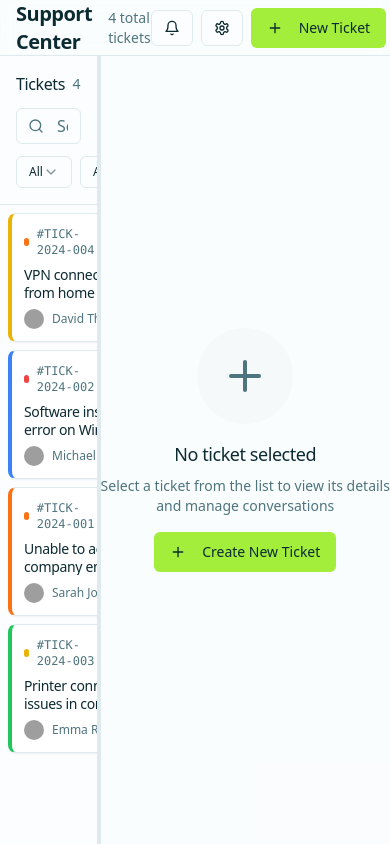
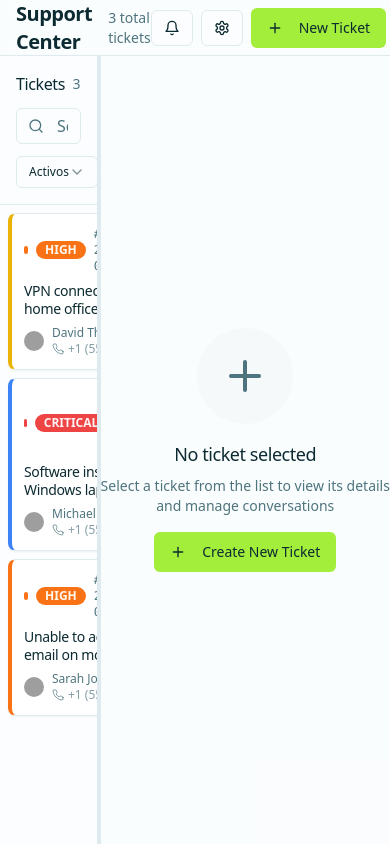
Before and after one commit to branzontech/helpdesk-insights-dashboard, a React (Vite) app: page /tickets in a window 390 px wide. Built offline with nearby package versions, Linux system fonts and the light colour scheme; grey boxes are pictures that could not be loaded.

Commit message:
feat: Add phone number and priority to ticket list
Update TicketList to display phone number and priority for each ticket.
Filter out completed tickets from the main view, but ensure they are accessible in a historical view.

```diff
--- a/src/components/ticket/TicketLayout.tsx
+++ b/src/components/ticket/TicketLayout.tsx
@@ -17,10 +17,12 @@ const TicketLayout = () => {
     searchQuery,
     statusFilter,
     priorityFilter,
+    showHistory,
     setSelectedTicketId,
     setSearchQuery,
     setStatusFilter,
     setPriorityFilter,
+    setShowHistory,
     createTicket,
     updateTicket,
     addMessage
@@ -75,6 +77,8 @@ const TicketLayout = () => {
               onStatusFilterChange={setStatusFilter}
               priorityFilter={priorityFilter}
               onPriorityFilterChange={setPriorityFilter}
+              showHistory={showHistory}
+              onShowHistoryChange={setShowHistory}
             />
           </Panel>
 
--- a/src/components/ticket/TicketList.tsx
+++ b/src/components/ticket/TicketList.tsx
@@ -10,7 +10,9 @@ import {
   MoreVertical,
   SortDesc,
   Calendar,
-  Tag as TagIcon
+  Tag as TagIcon,
+  Phone,
+  History
 } from 'lucide-react';
 import { Input } from '@/components/ui/input';
 import { Button } from '@/components/ui/button';
@@ -34,6 +36,8 @@ interface TicketListProps {
   onStatusFilterChange: (status: string) => void;
   priorityFilter: string;
   onPriorityFilterChange: (priority: string) => void;
+  showHistory?: boolean;
+  onShowHistoryChange?: (show: boolean) => void;
 }
 
 const getStatusIcon = (status: string) => {
@@ -58,6 +62,16 @@ const getStatusColor = (status: string) => {
 
 const getPriorityBadge = (priority: string) => {
   const colors = {
+    critical: 'bg-red-500 text-red-50',
+    high: 'bg-orange-500 text-orange-50',
+    medium: 'bg-yellow-500 text-yellow-50',
+    low: 'bg-green-500 text-green-50'
+  };
+  return colors[priority as keyof typeof colors] || 'bg-gray-500 text-gray-50';
+};
+
+const getPriorityDot = (priority: string) => {
+  const colors = {
     critical: 'bg-red-500',
     high: 'bg-orange-500',
     medium: 'bg-yellow-500',
@@ -75,7 +89,9 @@ const TicketList: React.FC<TicketListProps> = ({
   statusFilter,
   onStatusFilterChange,
   priorityFilter,
-  onPriorityFilterChange
+  onPriorityFilterChange,
+  showHistory,
+  onShowHistoryChange
 }) => {
   const [sortBy, setSortBy] = useState<'created' | 'updated' | 'priority'>('updated');
 
@@ -124,15 +140,16 @@ const TicketList: React.FC<TicketListProps> = ({
         {/* Compact Filters */}
         <div className="flex space-x-2">
           <Select value={statusFilter} onValueChange={onStatusFilterChange}>
-            <SelectTrigger className="w-24 h-8 text-xs">
+            <SelectTrigger className="w-28 h-8 text-xs">
               <SelectValue placeholder="Status" />
             </SelectTrigger>
             <SelectContent>
-              <SelectItem value="all">All</SelectItem>
-              <SelectItem value="open">Open</SelectItem>
-              <SelectItem value="inProgress">Active</SelectItem>
-              <SelectItem value="pending">Pending</SelectItem>
-              <SelectItem value="closed">Closed</SelectItem>
+              <SelectItem value="all">Todos</SelectItem>
+              <SelectItem value="active">Activos</SelectItem>
+              <SelectItem value="open">Abiertos</SelectItem>
+              <SelectItem value="inProgress">En Progreso</SelectItem>
+              <SelectItem value="pending">Pendientes</SelectItem>
+              <SelectItem value="history">Histórico</SelectItem>
             </SelectContent>
           </Select>
 
@@ -192,10 +209,16 @@ const TicketList: React.FC<TicketListProps> = ({
               >
                 <CardContent className="p-3">
                   <div className="space-y-2">
-                    {/* Header - Simplified */}
+                     {/* Header - Simplified */}
                     <div className="flex items-start justify-between">
                       <div className="flex items-center space-x-2 min-w-0 flex-1">
-                        <div className={`w-2 h-2 rounded-full ${getPriorityBadge(ticket.priority)}`} />
+                        <div className={`w-2 h-2 rounded-full ${getPriorityDot(ticket.priority)}`} />
+                        <Badge
+                          variant="secondary"
+                          className={`text-xs px-2 py-0 ${getPriorityBadge(ticket.priority)}`}
+                        >
+                          {ticket.priority.toUpperCase()}
+                        </Badge>
                         <span className="text-xs font-mono text-muted-foreground">
                           #{ticket.id}
                         </span>
@@ -236,8 +259,16 @@ const TicketList: React.FC<TicketListProps> = ({
                             {ticket.customer.name.split(' ').map(n => n[0]).join('')}
                           </AvatarFallback>
                         </Avatar>
-                        <div className="text-xs text-muted-foreground truncate">
-                          {ticket.customer.name}
+                        <div className="flex flex-col min-w-0 flex-1">
+                          <div className="text-xs text-muted-foreground truncate">
+                            {ticket.customer.name}
+                          </div>
+                          {ticket.customer.phone && (
+                            <div className="flex items-center space-x-1 text-xs text-muted-foreground/70">
+                              <Phone className="h-3 w-3" />
+                              <span className="truncate">{ticket.customer.phone}</span>
+                            </div>
+                          )}
                         </div>
                       </div>
 
--- a/src/hooks/useTickets.ts
+++ b/src/hooks/useTickets.ts
@@ -6,17 +6,30 @@ export const useTickets = () => {
   const [tickets, setTickets] = useState<TicketDetail[]>(mockTickets);
   const [selectedTicketId, setSelectedTicketId] = useState<string | null>(null);
   const [searchQuery, setSearchQuery] = useState('');
-  const [statusFilter, setStatusFilter] = useState<string>('all');
+  const [statusFilter, setStatusFilter] = useState<string>('active'); // Changed default to 'active'
   const [priorityFilter, setPriorityFilter] = useState<string>('all');
+  const [showHistory, setShowHistory] = useState<boolean>(false);
 
   const selectedTicket = tickets.find(t => t.id === selectedTicketId) || null;
 
   const filteredTickets = tickets.filter(ticket => {
     const matchesSearch = ticket.title.toLowerCase().includes(searchQuery.toLowerCase()) ||
                          ticket.customer.name.toLowerCase().includes(searchQuery.toLowerCase()) ||
+                         ticket.customer.phone?.toLowerCase().includes(searchQuery.toLowerCase()) ||
                          ticket.id.toLowerCase().includes(searchQuery.toLowerCase());
 
-    const matchesStatus = statusFilter === 'all' || ticket.status === statusFilter;
+    // Filter by status - 'active' means everything except 'closed'
+    let matchesStatus = false;
+    if (statusFilter === 'all') {
+      matchesStatus = true;
+    } else if (statusFilter === 'active') {
+      matchesStatus = ticket.status !== 'closed';
+    } else if (statusFilter === 'history') {
+      matchesStatus = ticket.status === 'closed';
+    } else {
+      matchesStatus = ticket.status === statusFilter;
+    }
+
     const matchesPriority = priorityFilter === 'all' || ticket.priority === priorityFilter;
 
     return matchesSearch && matchesStatus && matchesPriority;
@@ -103,10 +116,12 @@ export const useTickets = () => {
     searchQuery,
     statusFilter,
     priorityFilter,
+    showHistory,
     setSelectedTicketId,
     setSearchQuery,
     setStatusFilter,
     setPriorityFilter,
+    setShowHistory,
     createTicket,
     updateTicket,
     addMessage
--- a/src/lib/mockData.ts
+++ b/src/lib/mockData.ts
@@ -20,6 +20,7 @@ export interface Customer {
   id: string;
   name: string;
   email: string;
+  phone?: string;
   avatar?: string;
   company?: string;
   location?: string;
--- a/src/lib/ticketData.ts
+++ b/src/lib/ticketData.ts
@@ -16,6 +16,7 @@ export const mockTickets: TicketDetail[] = [
       id: "CUST-001",
       name: "Sarah Johnson",
       email: "sarah.johnson@company.com",
+      phone: "+1 (555) 123-4567",
       avatar: "https://images.unsplash.com/photo-1494790108755-2616b612b993?w=150&h=150&fit=crop&crop=face",
       company: "TechCorp Solutions",
       location: "New York, USA",
@@ -99,6 +100,7 @@ export const mockTickets: TicketDetail[] = [
       id: "CUST-002",
       name: "Michael Chen",
       email: "m.chen@finance.company.com",
+      phone: "+1 (555) 789-0123",
       avatar: "https://images.unsplash.com/photo-1507003211169-0a1dd7228f2d?w=150&h=150&fit=crop&crop=face",
       company: "Financial Partners LLC",
       location: "San Francisco, USA",
@@ -152,6 +154,7 @@ export const mockTickets: TicketDetail[] = [
       id: "CUST-003",
       name: "Emma Rodriguez",
       email: "e.rodriguez@hr.company.com",
+      phone: "+1 (555) 456-7890",
       avatar: "https://images.unsplash.com/photo-1438761681033-6461ffad8d80?w=150&h=150&fit=crop&crop=face",
       company: "Global Enterprises",
       location: "Chicago, USA",
@@ -236,6 +239,7 @@ export const mockTickets: TicketDetail[] = [
       id: "CUST-004",
       name: "David Thompson",
       email: "d.thompson@marketing.company.com",
+      phone: "+1 (555) 234-5678",
       avatar: "https://images.unsplash.com/photo-1500648767791-00dcc994a43e?w=150&h=150&fit=crop&crop=face",
       company: "Creative Solutions Inc",
       location: "Austin, USA",
```
